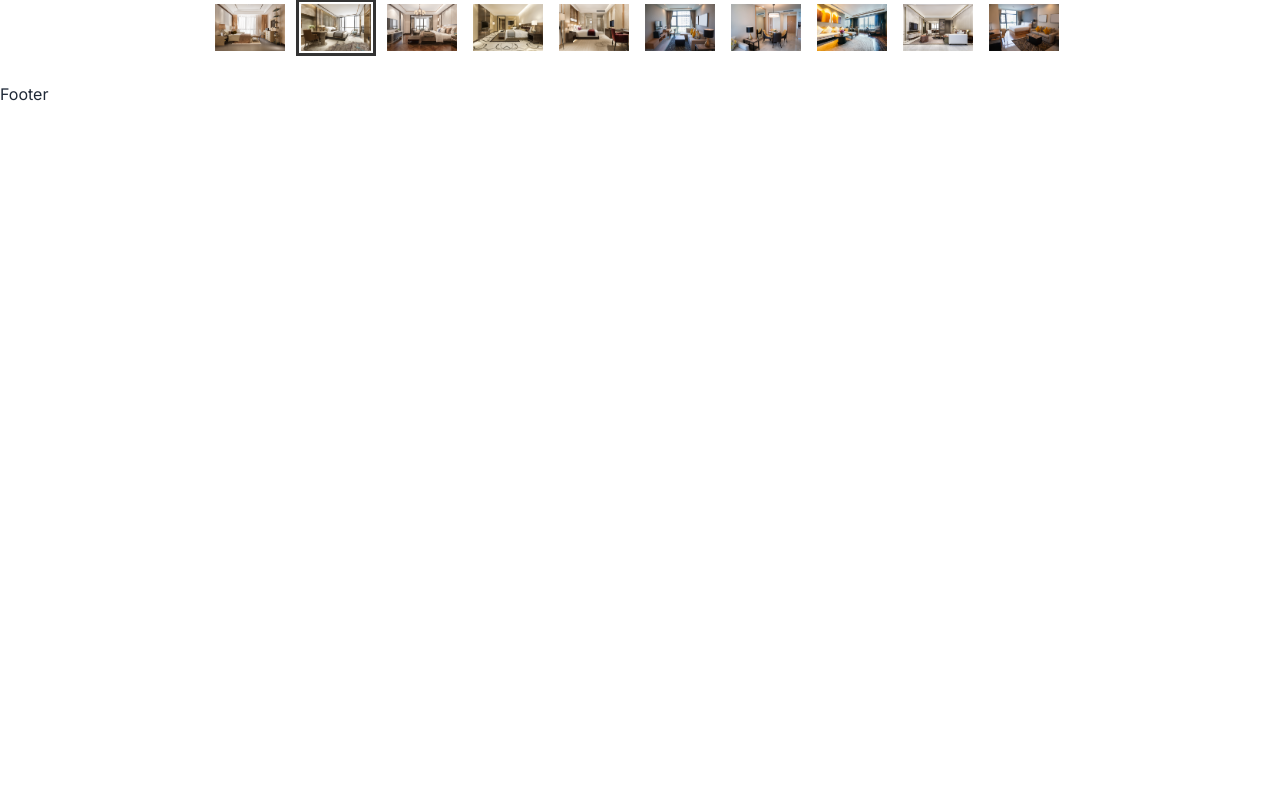
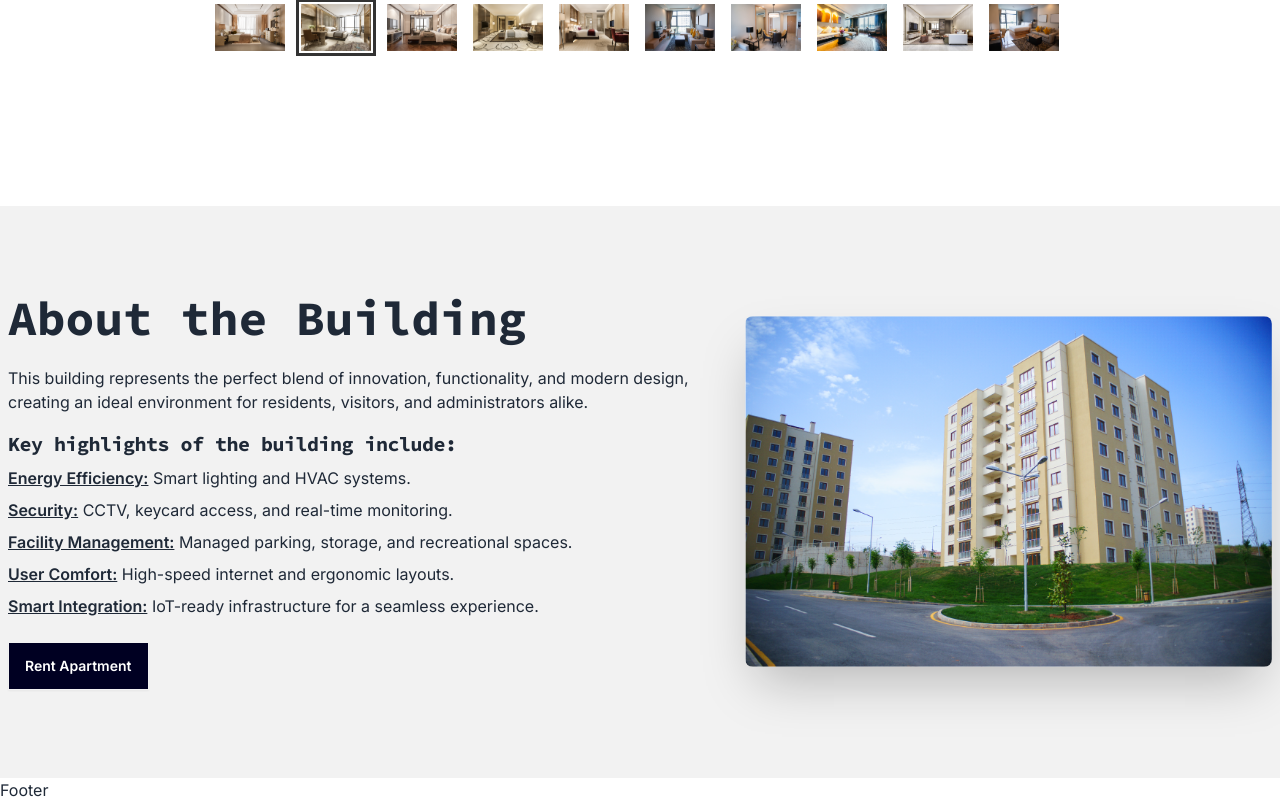
Before and after one commit to Ajmain-Fayek/StructoMate, a React (Vite) app: page / in a window 1280 px wide. Shown: the part 835-1637 px from the top of the page. Before the commit the page ends 941 px from the top, so only its background shows below. Built offline with nearby package versions, Linux system fonts and the light colour scheme.

Commit message:
About the building sction created

```diff
--- a/src/Pages/Home/AboutTheBuilding/AboutTheBuilding.jsx
+++ b/src/Pages/Home/AboutTheBuilding/AboutTheBuilding.jsx
@@ -1,8 +1,60 @@
+import building1 from "../../../assets/Building/Building (1).webp";
+const AboutTheBuilding = () => {
+    return (
+        <div className="max-w-screen-2xl p-2 mx-auto">
+            <div className="flex items-center flex-col lg:flex-row-reverse gap-10">
+                <img
+                    src={building1}
+                    className="lg:w-5/12 w-2/3 rounded-lg shadow-2xl"
+                />
+                <div className="lg:w-7/12 w-2/3">
+                    <h1 className="text-5xl font-bold font-Source-Code-Pro">
+                        About the Building
+                    </h1>
+                    <p className="mt-6 mb-4">
+                        This building represents the perfect blend of
+                        innovation, functionality, and modern design, creating
+                        an ideal environment for residents, visitors, and
+                        administrators alike.
+                    </p>
+                    <h3 className="font-bold text-xl font-Source-Code-Pro tracking-tight mb-2">
+                        Key highlights of the building include:
+                    </h3>
+                    <ul className="space-y-2 mb-6">
+                        <li>
+                            <span className="font-semibold underline">
+                                Energy Efficiency:
+                            </span>{" "}
+                            Smart lighting and HVAC systems.
+                        </li>
+                        <li>
+                            <span className="font-semibold underline">Security:</span>{" "}
+                            CCTV, keycard access, and real-time monitoring.
+                        </li>
+                        <li>
+                            <span className="font-semibold underline">
+                                Facility Management:
+                            </span>{" "}
+                            Managed parking, storage, and recreational spaces.
+                        </li>
+                        <li>
+                            <span className="font-semibold underline">User Comfort:</span>{" "}
+                            High-speed internet and ergonomic layouts.
+                        </li>
+                        <li>
+                            <span className="font-semibold underline">
+                                Smart Integration:
+                            </span>{" "}
+                            IoT-ready infrastructure for a seamless experience.
+                        </li>
+                    </ul>
+                    <button className="btn rounded-none text-white hover:bg-[#004] bg-[#002]">
+                        Rent Apartment
+                    </button>
+                </div>
+            </div>
+        </div>
+    );
+};
 
-const AboutTheBuilding = () => {
-  return (
-    <div>AboutTheBuilding</div>
-  )
-}
-
-export default AboutTheBuilding
+export default AboutTheBuilding;
--- a/src/Pages/Home/Home/Home.jsx
+++ b/src/Pages/Home/Home/Home.jsx
@@ -1,9 +1,17 @@
+import AboutTheBuilding from "../AboutTheBuilding/AboutTheBuilding";
 import SliderBanner from "../SliderBanner/SliderBanner";
 
 const Home = () => {
     return (
         <>
-            <SliderBanner />
+            <div className="sm:space-y-36 space-y-20">
+                <div>
+                    <SliderBanner />
+                </div>
+                <div className="bg-base-200 py-20">
+                    <AboutTheBuilding />
+                </div>
+            </div>
         </>
     );
 };
```
